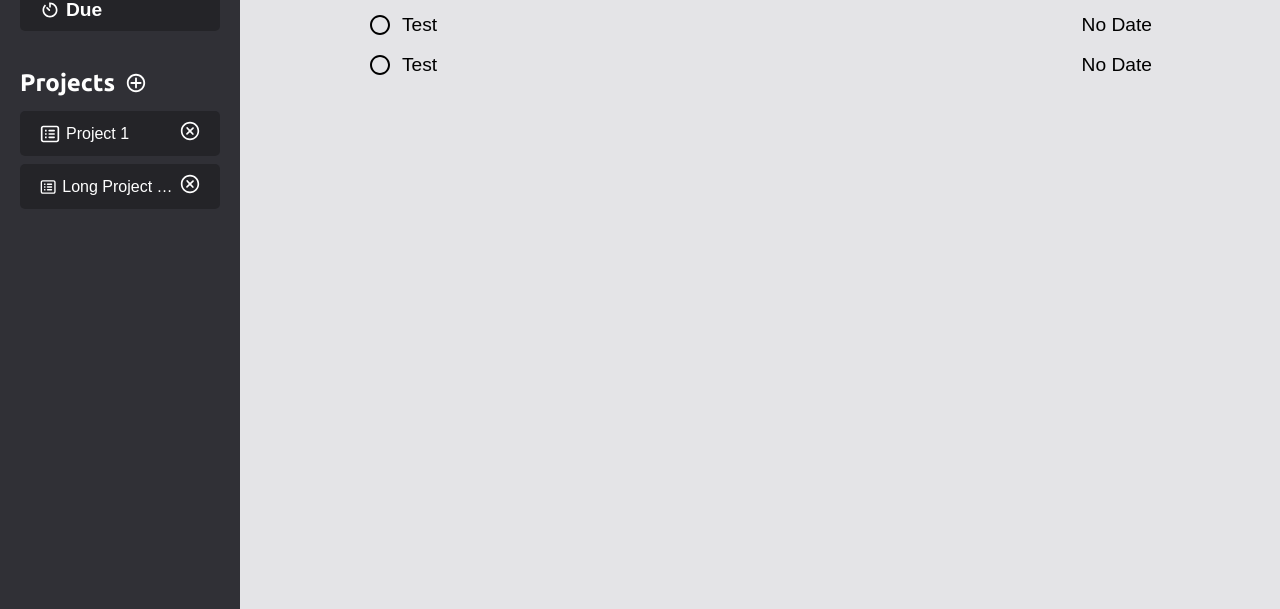
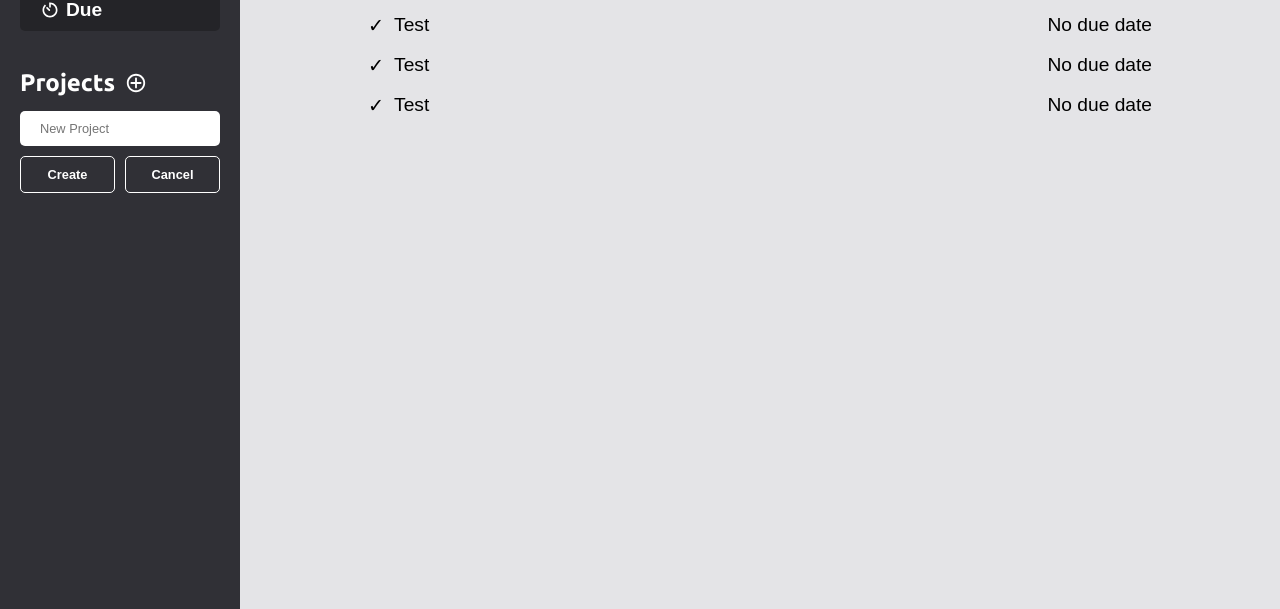
Before and after one commit to SQUASHD/todo-list, a plain HTML site: page index.html in a window 1280 px wide. Shown: the part 191-800 px from the top of the page. Drawn offline with Linux system fonts and the light colour scheme.

Commit message:
Add create project form with formatting

```diff
--- a/index.html
+++ b/index.html
@@ -4,12 +4,12 @@
   <meta charset="UTF-8">
   <meta http-equiv="X-UA-Compatible" content="IE=edge">
   <meta name="viewport" content="width=device-width, initial-scale=1.0">
-  <script src="main.js" defer></script>
   <link rel="stylesheet" href="style.css">
   <link rel="preconnect" href="https://fonts.googleapis.com">
   <link rel="preconnect" href="https://fonts.gstatic.com" crossorigin>
   <link href="https://fonts.googleapis.com/css2?family=Ubuntu:ital,wght@0,300;0,400;0,500;0,700;1,300;1,400;1,500;1,700&display=swap" rel="stylesheet">
   <title>Todo List</title>
+  <script src="main.js" defer></script>
 </head>
 <body>
   <div class="main">
@@ -21,52 +21,49 @@
     </div>
     <div class="nav" id="nav">
       <div class="default-projects">
-        <button class="inbox default-projects-button"><svg width="20" height="20" viewBox="0 0 24 24" fill="none" xmlns="http://www.w3.org/2000/svg"><path fill-rule="evenodd" clip-rule="evenodd" d="M2 5C2 3.34315 3.34315 2 5 2H19C20.6569 2 22 3.34315 22 5V20C22 21.1046 21.1046 22 20 22H8.1477C8.09893 22.0036 8.04968 22.0054 8 22.0054H4C2.89543 22.0054 2 21.1099 2 20.0054V5ZM5 4H19C19.5523 4 20 4.44771 20 5V14H16C14.8954 14 14 14.8954 14 16V17H10V16.0054C10 14.9008 9.10457 14.0054 8 14.0054H4V5C4 4.44772 4.44771 4 5 4Z" fill="currentColor" /></svg>Inbox</button>
-        <button class="due default-projects-button"><svg width="20" height="20" viewBox="0 0 24 24" fill="none" xmlns="http://www.w3.org/2000/svg"><path d="M13 5.07089C16.3923 5.55612 19 8.47353 19 12C19 15.866 15.866 19 12 19C8.13401 19 5 15.866 5 12C5 9.96159 5.87128 8.12669 7.26175 6.84738L5.84658 5.43221C4.09461 7.0743 3 9.40932 3 12C3 16.9706 7.02944 21 12 21C16.9706 21 21 16.9706 21 12C21 7.02944 16.9706 3 12 3C11.662 3 11.3283 3.01863 11 3.05493V9.08551H13V5.07089Z" fill="currentColor" /><path d="M7.70711 8.70708C7.31658 9.0976 7.31658 9.73077 7.70711 10.1213L10.5355 12.9497C10.9261 13.3402 11.5592 13.3402 11.9497 12.9497C12.3403 12.5592 12.3403 11.926 11.9497 11.5355L9.12132 8.70708C8.7308 8.31655 8.09763 8.31655 7.70711 8.70708Z" fill="currentColor" /></svg>Due</button>
+        <button class="inbox-btn default-projects-button" id="inbox-btn"><svg width="20" height="20" viewBox="0 0 24 24" fill="none" xmlns="http://www.w3.org/2000/svg"><path fill-rule="evenodd" clip-rule="evenodd" d="M2 5C2 3.34315 3.34315 2 5 2H19C20.6569 2 22 3.34315 22 5V20C22 21.1046 21.1046 22 20 22H8.1477C8.09893 22.0036 8.04968 22.0054 8 22.0054H4C2.89543 22.0054 2 21.1099 2 20.0054V5ZM5 4H19C19.5523 4 20 4.44771 20 5V14H16C14.8954 14 14 14.8954 14 16V17H10V16.0054C10 14.9008 9.10457 14.0054 8 14.0054H4V5C4 4.44772 4.44771 4 5 4Z" fill="currentColor" /></svg>Inbox</button>
+        <button class="due-btn default-projects-button" id="due-btn"><svg width="20" height="20" viewBox="0 0 24 24" fill="none" xmlns="http://www.w3.org/2000/svg"><path d="M13 5.07089C16.3923 5.55612 19 8.47353 19 12C19 15.866 15.866 19 12 19C8.13401 19 5 15.866 5 12C5 9.96159 5.87128 8.12669 7.26175 6.84738L5.84658 5.43221C4.09461 7.0743 3 9.40932 3 12C3 16.9706 7.02944 21 12 21C16.9706 21 21 16.9706 21 12C21 7.02944 16.9706 3 12 3C11.662 3 11.3283 3.01863 11 3.05493V9.08551H13V5.07089Z" fill="currentColor" /><path d="M7.70711 8.70708C7.31658 9.0976 7.31658 9.73077 7.70711 10.1213L10.5355 12.9497C10.9261 13.3402 11.5592 13.3402 11.9497 12.9497C12.3403 12.5592 12.3403 11.926 11.9497 11.5355L9.12132 8.70708C8.7308 8.31655 8.09763 8.31655 7.70711 8.70708Z" fill="currentColor" /></svg>Due</button>
       </div>
       <div class="projects-title-container">
         <h1 class="projects-title">Projects</h1>
         <svg width="22" height="22" viewBox="0 0 24 24" fill="none" xmlns="http://www.w3.org/2000/svg"><path fill-rule="evenodd" clip-rule="evenodd" d="M2 12C2 6.47715 6.47715 2 12 2C17.5228 2 22 6.47715 22 12C22 17.5228 17.5228 22 12 22C6.47715 22 2 17.5228 2 12ZM12 4C7.58172 4 4 7.58172 4 12C4 16.4183 7.58172 20 12 20C16.4183 20 20 16.4183 20 12C20 7.58172 16.4183 4 12 4Z" fill="currentColor" /><path fill-rule="evenodd" clip-rule="evenodd" d="M13 7C13 6.44772 12.5523 6 12 6C11.4477 6 11 6.44772 11 7V11H7C6.44772 11 6 11.4477 6 12C6 12.5523 6.44772 13 7 13H11V17C11 17.5523 11.4477 18 12 18C12.5523 18 13 17.5523 13 17V13H17C17.5523 13 18 12.5523 18 12C18 11.4477 17.5523 11 17 11H13V7Z" fill="currentColor" /></svg>
       </div>
+      <form action="" class="create-project">
+        <input type="text" placeholder="New Project">
+        <div class="project-button-group">
+          <button type="submit" class="create-project-btn">Create</button>
+          <button type="button" class="cancel-project-btn">Cancel</button>
+        </div>
+      </form>
       <div class="custom-projects-list" id="projects-list">
-        <button class="custom-projects-button">
-          <div class="project-button-left">
-            <svg width="20" height="20" viewBox="0 0 24 24" fill="none" xmlns="http://www.w3.org/2000/svg"><path fill-rule="evenodd" clip-rule="evenodd" d="M20 4H4C3.44771 4 3 4.44772 3 5V19C3 19.5523 3.44772 20 4 20H20C20.5523 20 21 19.5523 21 19V5C21 4.44771 20.5523 4 20 4ZM4 2C2.34315 2 1 3.34315 1 5V19C1 20.6569 2.34315 22 4 22H20C21.6569 22 23 20.6569 23 19V5C23 3.34315 21.6569 2 20 2H4ZM6 7H8V9H6V7ZM11 7C10.4477 7 10 7.44772 10 8C10 8.55228 10.4477 9 11 9H17C17.5523 9 18 8.55228 18 8C18 7.44772 17.5523 7 17 7H11ZM8 11H6V13H8V11ZM10 12C10 11.4477 10.4477 11 11 11H17C17.5523 11 18 11.4477 18 12C18 12.5523 17.5523 13 17 13H11C10.4477 13 10 12.5523 10 12ZM8 15H6V17H8V15ZM10 16C10 15.4477 10.4477 15 11 15H17C17.5523 15 18 15.4477 18 16C18 16.5523 17.5523 17 17 17H11C10.4477 17 10 16.5523 10 16Z" fill="currentColor" /></svg>
-            <span class="button-text">Project 1</span>
-          </div>
-          <div class="project-button-right">
-            <svg width="20" height="20" viewBox="0 0 24 24" fill="none" xmlns="http://www.w3.org/2000/svg"><path d="M16.3394 9.32245C16.7434 8.94589 16.7657 8.31312 16.3891 7.90911C16.0126 7.50509 15.3798 7.48283 14.9758 7.85938L12.0497 10.5866L9.32245 7.66048C8.94589 7.25647 8.31312 7.23421 7.90911 7.61076C7.50509 7.98731 7.48283 8.62008 7.85938 9.0241L10.5866 11.9502L7.66048 14.6775C7.25647 15.054 7.23421 15.6868 7.61076 16.0908C7.98731 16.4948 8.62008 16.5171 9.0241 16.1405L11.9502 13.4133L14.6775 16.3394C15.054 16.7434 15.6868 16.7657 16.0908 16.3891C16.4948 16.0126 16.5171 15.3798 16.1405 14.9758L13.4133 12.0497L16.3394 9.32245Z" fill="currentColor" /><path fill-rule="evenodd" clip-rule="evenodd" d="M1 12C1 5.92487 5.92487 1 12 1C18.0751 1 23 5.92487 23 12C23 18.0751 18.0751 23 12 23C5.92487 23 1 18.0751 1 12ZM12 21C7.02944 21 3 16.9706 3 12C3 7.02944 7.02944 3 12 3C16.9706 3 21 7.02944 21 12C21 16.9706 16.9706 21 12 21Z" fill="currentColor" /></svg>
-          </div>
-        </button>
-        <button class="custom-projects-button">
-          <div class="project-button-left">
-            <svg width="20" height="20" viewBox="0 0 24 24" fill="none" xmlns="http://www.w3.org/2000/svg"><path fill-rule="evenodd" clip-rule="evenodd" d="M20 4H4C3.44771 4 3 4.44772 3 5V19C3 19.5523 3.44772 20 4 20H20C20.5523 20 21 19.5523 21 19V5C21 4.44771 20.5523 4 20 4ZM4 2C2.34315 2 1 3.34315 1 5V19C1 20.6569 2.34315 22 4 22H20C21.6569 22 23 20.6569 23 19V5C23 3.34315 21.6569 2 20 2H4ZM6 7H8V9H6V7ZM11 7C10.4477 7 10 7.44772 10 8C10 8.55228 10.4477 9 11 9H17C17.5523 9 18 8.55228 18 8C18 7.44772 17.5523 7 17 7H11ZM8 11H6V13H8V11ZM10 12C10 11.4477 10.4477 11 11 11H17C17.5523 11 18 11.4477 18 12C18 12.5523 17.5523 13 17 13H11C10.4477 13 10 12.5523 10 12ZM8 15H6V17H8V15ZM10 16C10 15.4477 10.4477 15 11 15H17C17.5523 15 18 15.4477 18 16C18 16.5523 17.5523 17 17 17H11C10.4477 17 10 16.5523 10 16Z" fill="currentColor" /></svg>
-            <span class="button-text">Long Project Name</span>
-          </div>
-          <div class="project-button-right">
-            <svg width="20" height="20" viewBox="0 0 24 24" fill="none" xmlns="http://www.w3.org/2000/svg"><path d="M16.3394 9.32245C16.7434 8.94589 16.7657 8.31312 16.3891 7.90911C16.0126 7.50509 15.3798 7.48283 14.9758 7.85938L12.0497 10.5866L9.32245 7.66048C8.94589 7.25647 8.31312 7.23421 7.90911 7.61076C7.50509 7.98731 7.48283 8.62008 7.85938 9.0241L10.5866 11.9502L7.66048 14.6775C7.25647 15.054 7.23421 15.6868 7.61076 16.0908C7.98731 16.4948 8.62008 16.5171 9.0241 16.1405L11.9502 13.4133L14.6775 16.3394C15.054 16.7434 15.6868 16.7657 16.0908 16.3891C16.4948 16.0126 16.5171 15.3798 16.1405 14.9758L13.4133 12.0497L16.3394 9.32245Z" fill="currentColor" /><path fill-rule="evenodd" clip-rule="evenodd" d="M1 12C1 5.92487 5.92487 1 12 1C18.0751 1 23 5.92487 23 12C23 18.0751 18.0751 23 12 23C5.92487 23 1 18.0751 1 12ZM12 21C7.02944 21 3 16.9706 3 12C3 7.02944 7.02944 3 12 3C16.9706 3 21 7.02944 21 12C21 16.9706 16.9706 21 12 21Z" fill="currentColor" /></svg>
-          </div>
-        </button>
       </div>
     </div>
     <div class="project-view" id="project-view">
-      <h1 class="project-name">Project</h1>
-      <div class="todo-list">
+      <h1 class="project-name">Inbox</h1>
+      <div class="todo-list" id=todo-list>
         <button class="button-todo">
           <div class="button-left">
-            <svg width="24" height="24" viewBox="0 0 24 24" fill="none" xmlns="http://www.w3.org/2000/svg"><path fill-rule="evenodd" clip-rule="evenodd" d="M12 20C16.4183 20 20 16.4183 20 12C20 7.58172 16.4183 4 12 4C7.58172 4 4 7.58172 4 12C4 16.4183 7.58172 20 12 20ZM12 22C17.5228 22 22 17.5228 22 12C22 6.47715 17.5228 2 12 2C6.47715 2 2 6.47715 2 12C2 17.5228 6.47715 22 12 22Z" fill="currentColor" /></svg>
+            <div class="todo-icon">✓</div>
             <div class="todo-text">Test</div>
           </div>
-          <div class="button-right">No Date</div>
+          <div class="button-right">No due date</div>
         </button>
         <button class="button-todo">
           <div class="button-left">
-            <svg width="24" height="24" viewBox="0 0 24 24" fill="none" xmlns="http://www.w3.org/2000/svg"><path fill-rule="evenodd" clip-rule="evenodd" d="M12 20C16.4183 20 20 16.4183 20 12C20 7.58172 16.4183 4 12 4C7.58172 4 4 7.58172 4 12C4 16.4183 7.58172 20 12 20ZM12 22C17.5228 22 22 17.5228 22 12C22 6.47715 17.5228 2 12 2C6.47715 2 2 6.47715 2 12C2 17.5228 6.47715 22 12 22Z" fill="currentColor" /></svg>
+            <div class="todo-icon">✓</div>
             <div class="todo-text">Test</div>
           </div>
-          <div class="button-right">No Date</div>
+          <div class="button-right">No due date</div>
+        </button>
+        <button class="button-todo">
+          <div class="button-left">
+            <div class="todo-icon">✓</div>
+            <div class="todo-text">Test</div>
+          </div>
+          <div class="button-right">No due date</div>
         </button>
       </div>
+      <button class="button-todo add-task-button" id="button-add-task"></button>
     </div>
   </div>
 
--- a/style.css
+++ b/style.css
@@ -165,9 +165,6 @@ h1.projects-title {
 
 .todo-list {
   grid-row: 2 / 3;
-  display: grid;
-  grid-template-columns: 100%;
-  grid-template-rows: repeat(auto-fill, 40px);
 }
 
 button {
@@ -190,6 +187,44 @@ button.custom-projects-button {
   display: flex;
   gap: 6px;
   align-items: center;
+}
+
+form.create-project > input[type="text"] {
+  appearance: none;
+  border: none;
+  outline: none;
+  background-color: white;
+  color: var(--primary-dark);
+  width: 100%;
+  border-radius: 5px;
+  padding: 10px 20px;
+  font-size: .8rem;
+}
+
+form.create-project.active {
+  display:none;
+}
+
+.project-button-group {
+  display: flex;
+  gap: 10px;
+  margin-top: 10px;
+}
+
+.project-button-group > button {
+  background-color: transparent;
+  color: white;
+  font-size: .8rem;
+  font-weight: 700;
+  padding: 10px 20px;
+  border-radius: 5px;
+  cursor: pointer;
+  appearance: none;
+  border: 1px solid white;
+}
+
+.project-button-group > button:hover {
+  background-color: var(--primary-dark);
 }
 
 button.custom-projects-button {
```
